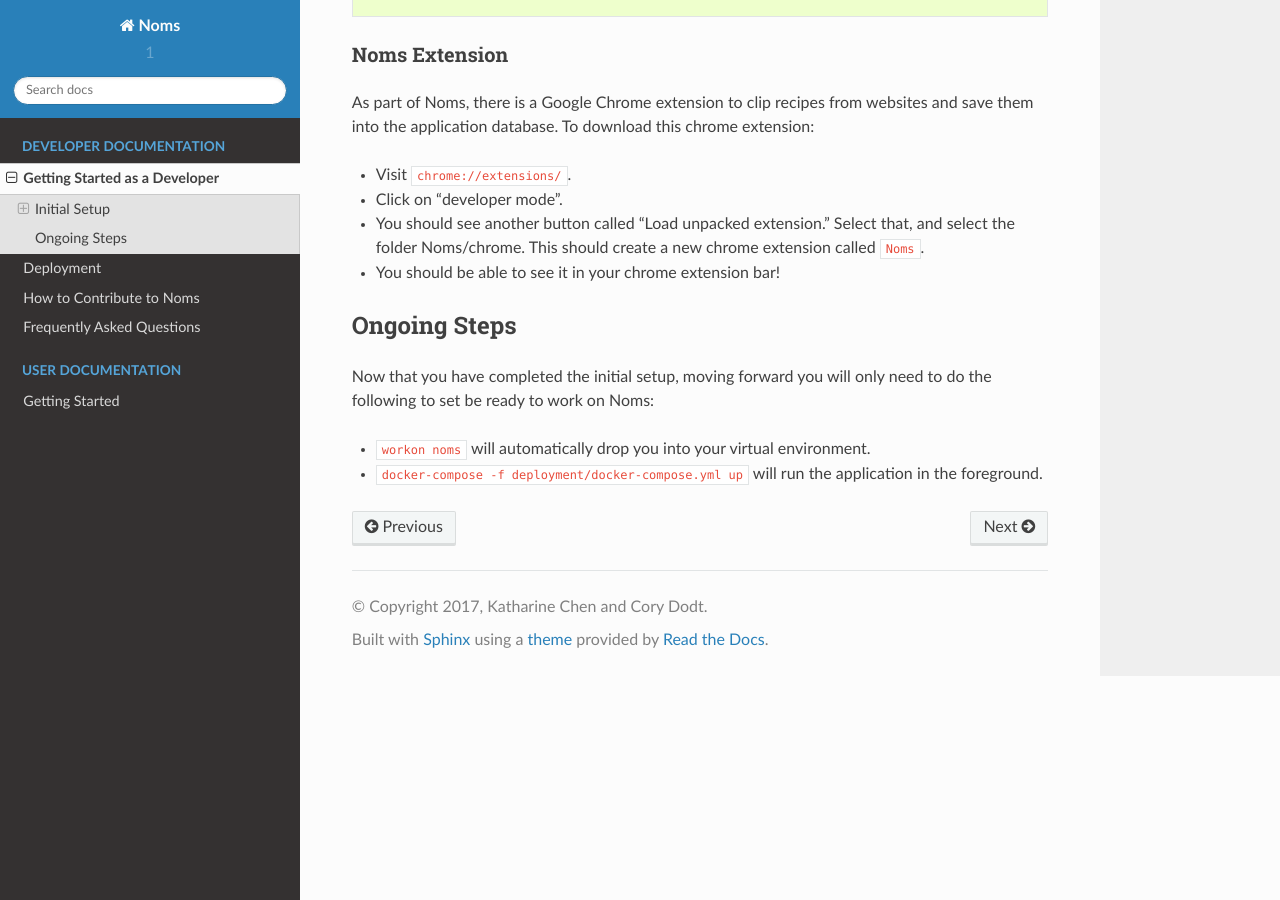
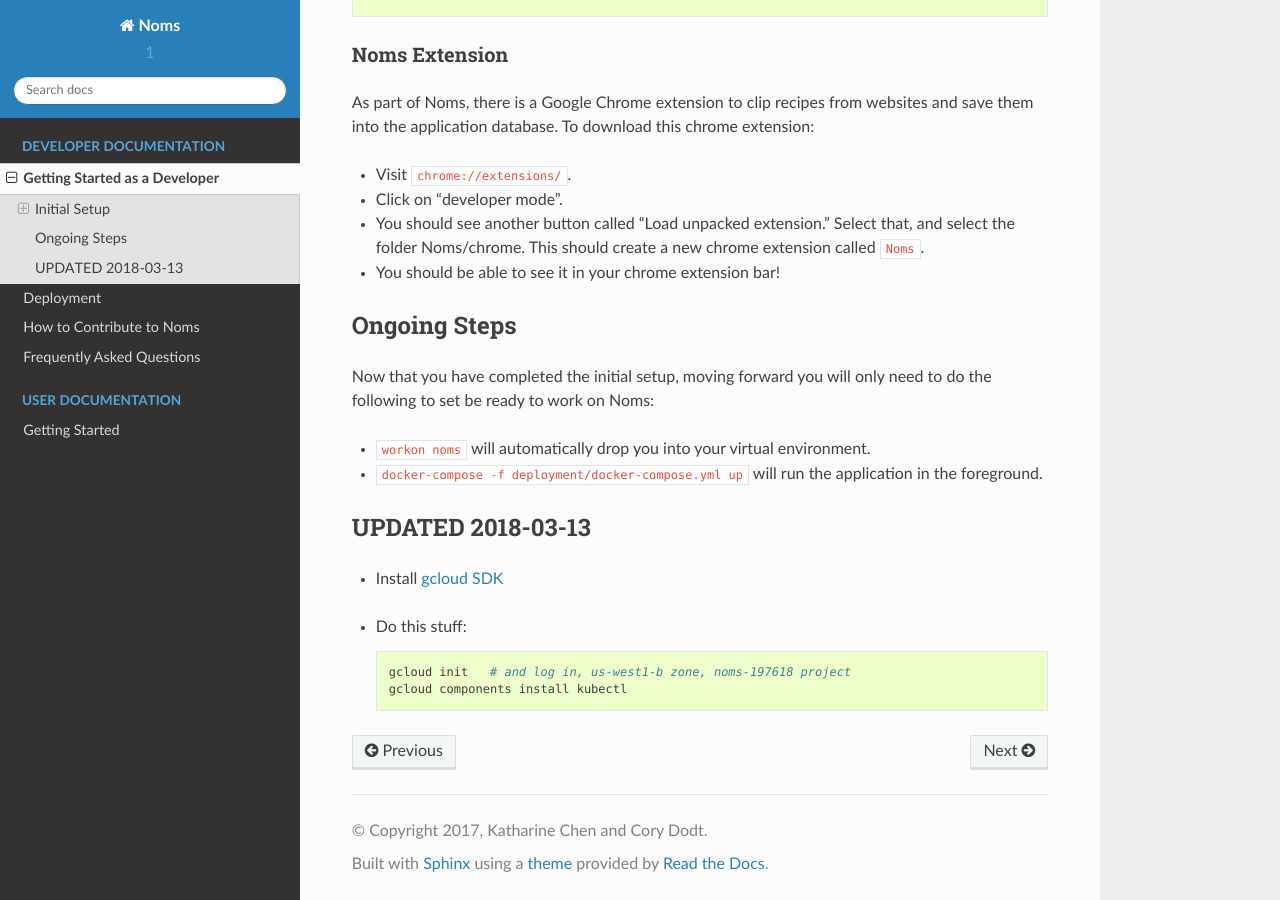
Before and after one commit to katharinechen/Noms, a Sphinx documentation site: the page built from docs/devgettingstarted.rst, in a window 1280 px wide and 900 px high, scrolled down 3595 px. Built offline with Sphinx 7.4.7 and the Read the Docs theme 2.0.0, drawn with Linux system fonts in a browser that asks for light colours; formulas are drawn with MathJax 3.

```diff
--- a/docs/devgettingstarted.rst
+++ b/docs/devgettingstarted.rst
@@ -189,3 +189,18 @@ need to do the following to set be ready to work on Noms:
 - ``workon noms`` will automatically drop you into your virtual environment.
 - ``docker-compose -f deployment/docker-compose.yml up`` will run the
   application in the foreground.
+
+
+
+
+UPDATED 2018-03-13
+------------------
+
+- Install `gcloud SDK`_
+
+.. _gcloud SDK: https://cloud.google.com/sdk/downloads
+
+- Do this stuff::
+
+    gcloud init   # and log in, us-west1-b zone, noms-197618 project
+    gcloud components install kubectl
```
Also changed, not shown: docs/notes.md (added, +31 -0 lines).
